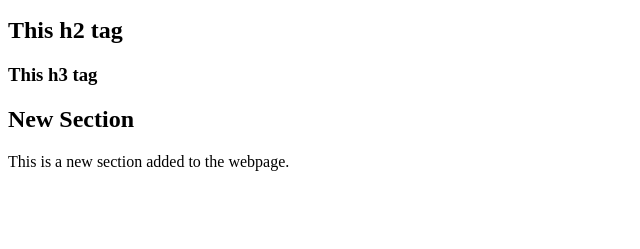
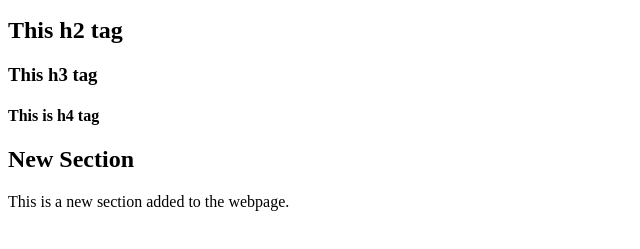
Before and after one commit to preethikavitha/githubwalmart, a plain HTML site: page index.html in a window 1280 px wide. Shown: the part 101-350 px from the top of the page, without its empty margins (0-640 px from the left). Drawn offline with Linux system fonts and the light colour scheme.

Commit message:
Add content commit4

```diff
--- a/index.html
+++ b/index.html
@@ -25,6 +25,7 @@
 
     <h3>This h3 tag</h3>
 
+<h4> This is h4 tag</h4>
 
 <div>
 
```
